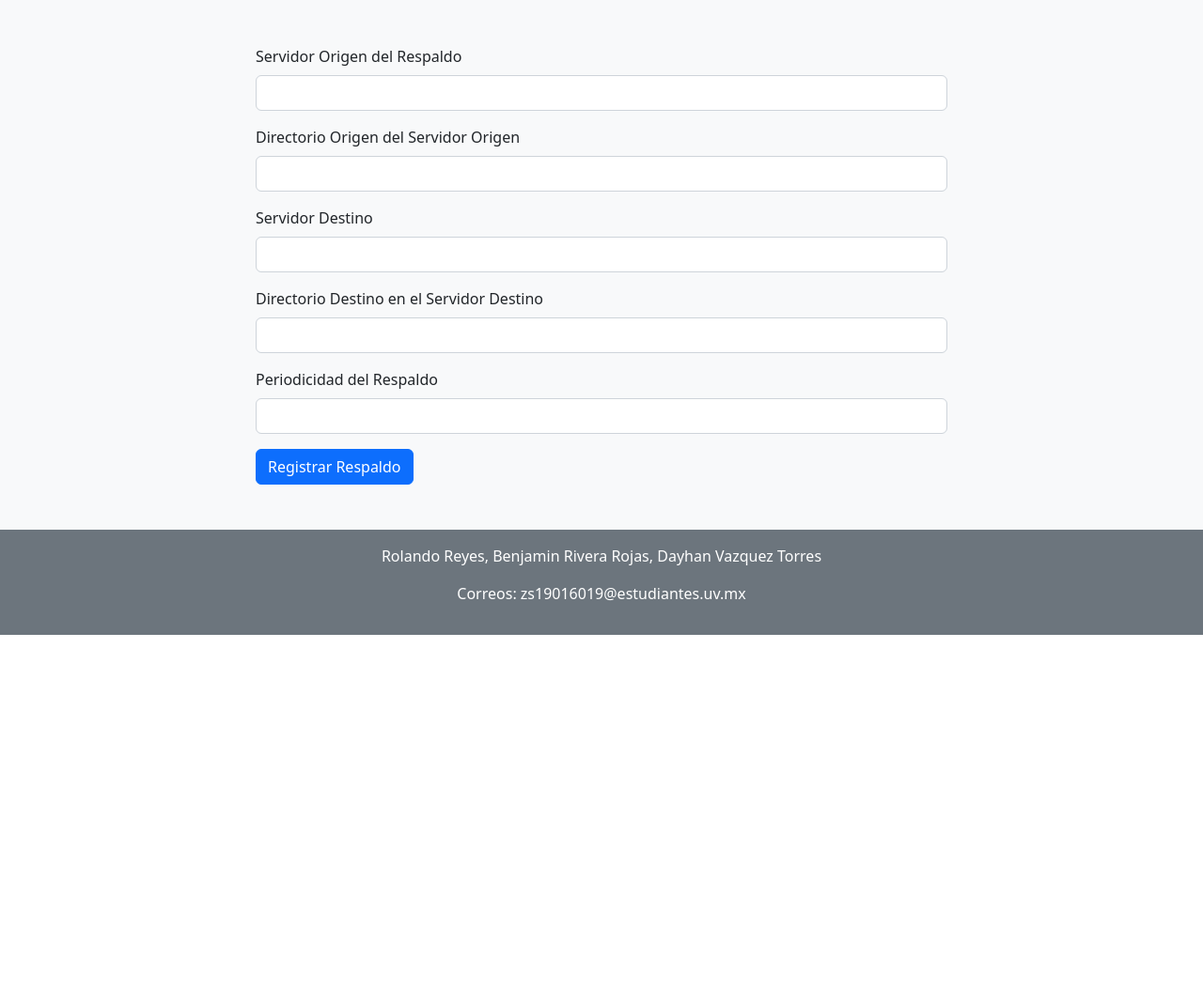
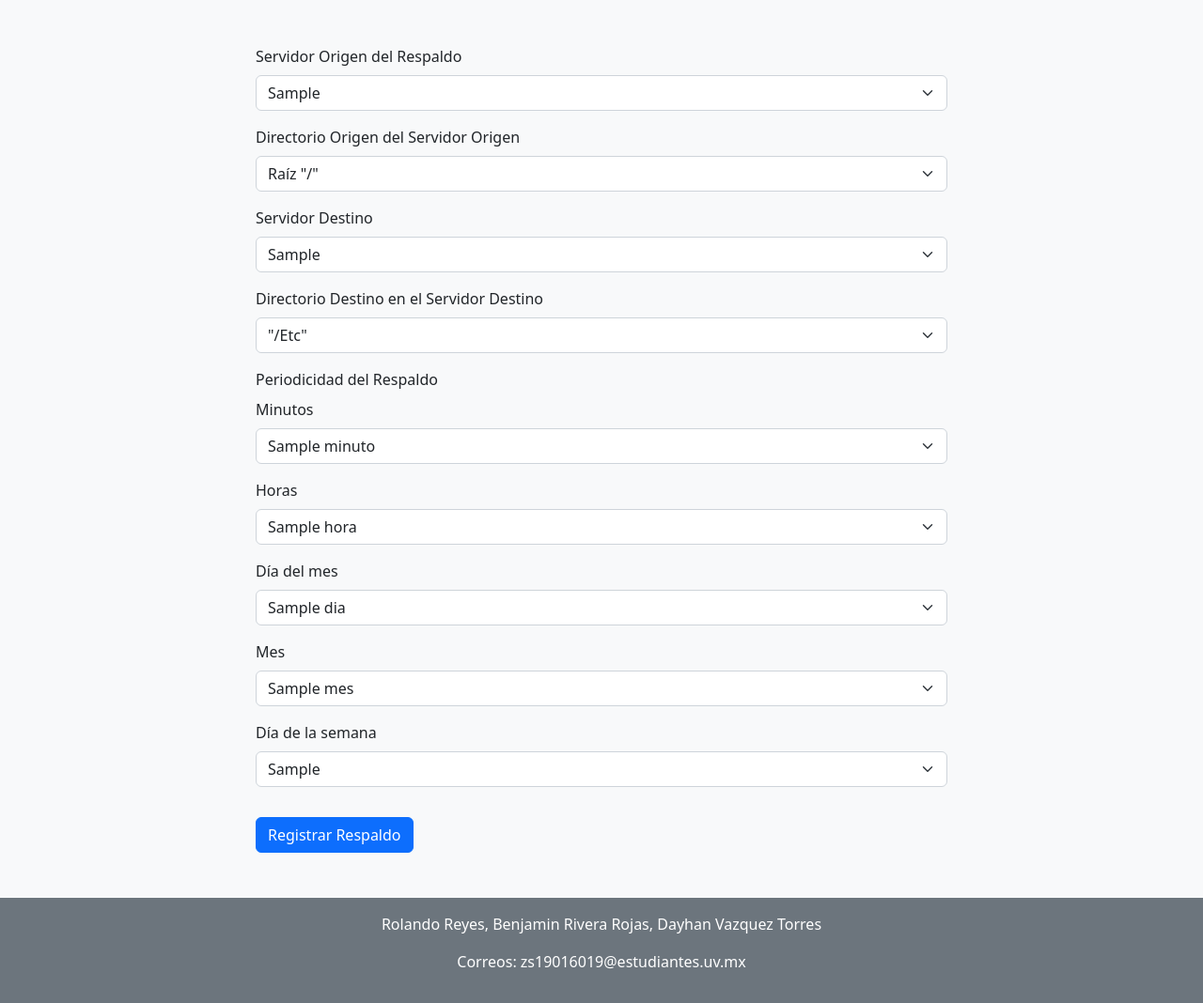
Before and after one commit to DayhanTorres1703/proyectodesarrollo, a Django app: template miapp/templates/registroRespaldo.html in a window 1280 px wide. Shown: the part 136-1204 px from the top of the page at 94% size. Before the commit the page ends 812 px from the top, so only its background shows below. Run offline with Django 5.2, Linux system fonts and the light colour scheme; tables that the repository leaves empty hold one stand-in row (values such as "Sample post"); the template is opened without the code that fills it: values that come from a table or form of the project are taken from there, most other values are stand-ins (such as "Sample title", 1, 10 or a date in 2020).

Commit message:
se modifico registro servidor y respaldo y puso el login

```diff
--- a/miapp/funciones.py
+++ b/miapp/funciones.py
@@ -6,10 +6,11 @@ import socket
 #Función para el manejo de sesiones
 def logueado(fun_a_decorar):
     def interna(request, *args, **kwars):
-        logueado = request.session.get('logueado', False)
+        logueado = request.session.get('usuario', False)
         if not logueado:
             return redirect('/login')
         return fun_a_decorar(request, *args, **kwars)
+    return interna
 
 def validar_ip(ip):
     regex = "^((25[0-5]|2[0-4][0-9]|1[0-9][0-9]|[1-9]?[0-9])\.){3}(25[0-5]|2[0-4][0-9]|1[0-9][0-9]|[1-9]?[0-9])$"
--- a/miapp/templates/registroRespaldo.html
+++ b/miapp/templates/registroRespaldo.html
@@ -10,27 +10,88 @@
 
     <div class="mb-3">
       <label for="servidorOrigen" class="form-label">Servidor Origen del Respaldo</label>
-      <input type="text" class="form-control" id="servidorOrigen" name="servidorOrigen" required>
+      <select class="form-select" id="servidorOrigen" name="servidorOrigen" required>
+        {% for servidor in servidores %}
+          <option value="{{ servidor.ip }}">{{ servidor.ip }}</option>
+        {% endfor %}
+      </select>
     </div>
 
     <div class="mb-3">
       <label for="directorioOrigen" class="form-label">Directorio Origen del Servidor Origen</label>
-      <input type="text" class="form-control" id="directorioOrigen" name="directorioOrigen" required>
+      <select class="form-select" id="directorioOrigen" name="directorioOrigen" required>
+        <option value="/">Raíz "/"</option>
+        <option value="/home">Home "/home"</option>
+        <option value="/etc">Etc "/etc"</option>
+      </select>
     </div>
 
     <div class="mb-3">
       <label for="servidorDestino" class="form-label">Servidor Destino</label>
-      <input type="text" class="form-control" id="servidorDestino" name="servidorDestino" required>
+      <select class="form-select" id="servidorDestino" name="servidorDestino" required>
+        {% for servidor in servidores %}
+          <option value="{{ servidor.ip }}">{{ servidor.ip }}</option>
+        {% endfor %}
+      </select>
     </div>
 
     <div class="mb-3">
       <label for="directorioDestino" class="form-label">Directorio Destino en el Servidor Destino</label>
-      <input type="text" class="form-control" id="directorioDestino" name="directorioDestino" required>
+      <select class="form-select" id="directorioDestino" name="directorioDestino" required>
+        <option value="/etc">"/Etc"</option>
+        <option value="/usr/share">"Usr/Share"</option>
+        <option value="/home/backups">"Home/Backups"</option>
+      </select>
     </div>
 
     <div class="mb-3">
       <label for="periodicidad" class="form-label">Periodicidad del Respaldo</label>
-      <input type="text" class="form-control" id="periodicidad" name="periodicidad" required>
+      <div class="row">
+        <div class="mb-3">
+          <label for="minutos" class="form-label">Minutos</label>
+          <select class="form-select" id="minutos" name="minutos" required>
+              {% for minuto in minutos %}
+                  <option value="{{ minuto }}">{{ minuto }}</option>
+              {% endfor %}
+          </select>
+        </div>
+
+        <div class="mb-3">
+          <label for="horas" class="form-label">Horas</label>
+          <select class="form-select" id="horas" name="horas" required>
+              {% for hora in horas %}
+                  <option value="{{ hora }}">{{ hora }}</option>
+              {% endfor %}
+          </select>
+        </div>
+
+        <div class="mb-3">
+          <label for="dias_mes" class="form-label">Día del mes</label>
+          <select class="form-select" id="dias_mes" name="dias_mes" required>
+              {% for dia in dias_mes %}
+                  <option value="{{ dia }}">{{ dia }}</option>
+              {% endfor %}
+          </select>
+        </div>
+
+        <div class="mb-3">
+          <label for="meses" class="form-label">Mes</label>
+          <select class="form-select" id="meses" name="meses" required>
+              {% for mes in meses %}
+                  <option value="{{ mes }}">{{ mes }}</option>
+              {% endfor %}
+          </select>
+        </div>
+
+        <div class="mb-3">
+          <label for="dias_semana" class="form-label">Día de la semana</label>
+          <select class="form-select" id="dias_semana" name="dias_semana" required>
+              {% for dia_semana in dias_semana %}
+                  <option value="{{ dia_semana }}">{{ dia_semana }}</option>
+              {% endfor %}
+          </select>
+        </div>
+      </div>
     </div>
 
     <button type="submit" class="btn btn-primary" id="enviarRespaldo">Registrar Respaldo</button>
```
Also changed, not shown: miapp/templates/login.html (+7 -0 lines), miapp/templates/registroServidor.html (+7 -0 lines), miapp/views.py (+59 -3 lines).
